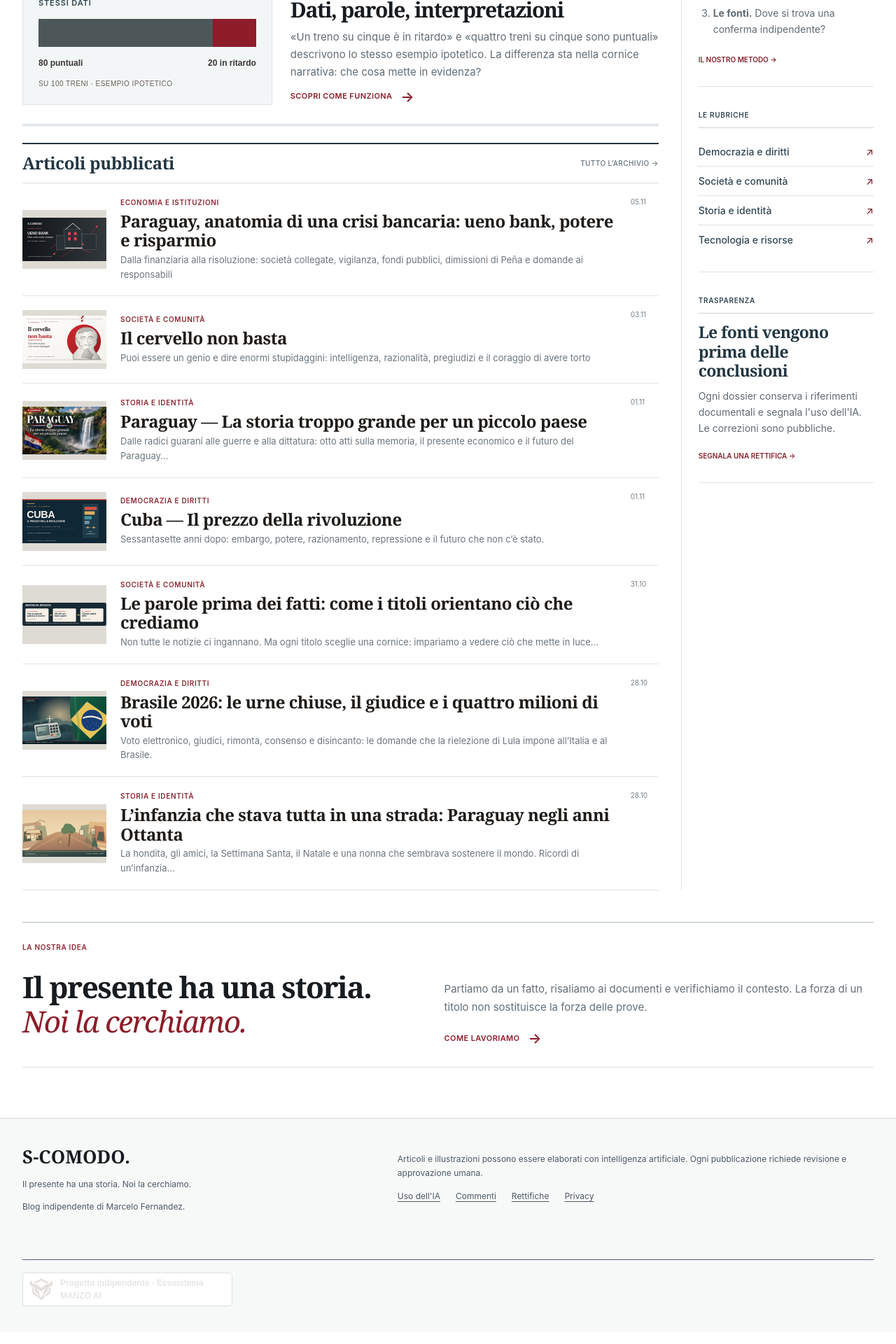
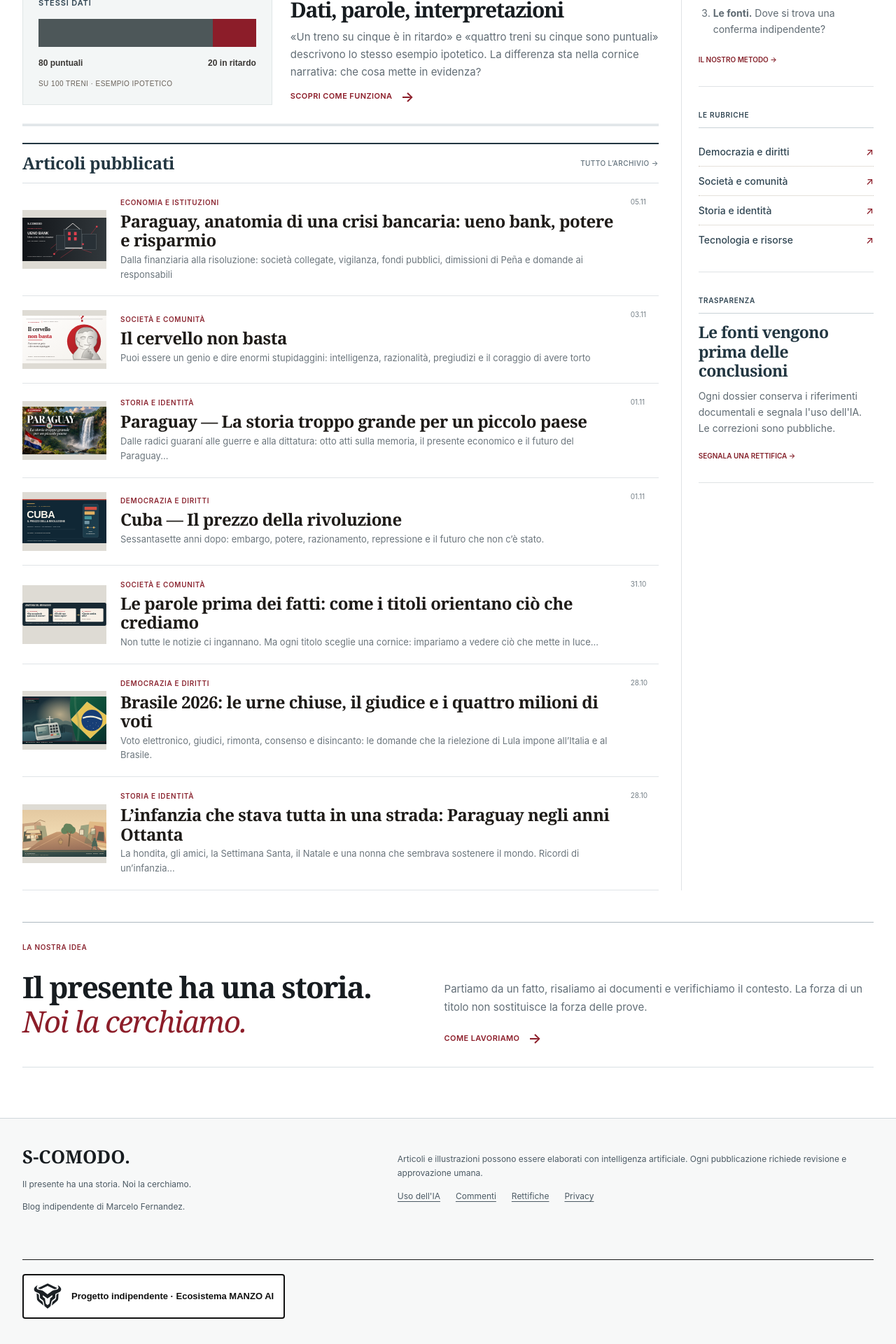
Before and after one commit to manzo8b/s-comodo, a Jekyll site: the page built from index.html, in a window 1280 px wide. Shown: the part 1295-3215 px from the top of the page at 70% size. Built offline with Jekyll 4.4.1, drawn with Linux system fonts in a browser that asks for light colours.

Commit message:
fix(footer): restore dark MANZO AI mark and readable black label

```diff
--- a/assets/css/reading-edition.css
+++ b/assets/css/reading-edition.css
@@ -334,3 +334,54 @@ a:focus-visible,button:focus-visible,input:focus-visible,summary:focus-visible,[
 /* SC015 home: full-width text when lead has no cover */
 .front-lead.front-lead--text-only{display:block;max-width:100%}
 .front-lead--text-only .front-lead-copy{max-width:920px}
+
+/* MANZO AI footer contrast restoration — white card on the light reading edition.
+   The source SVG is dark (#1B2024), so the inherited invert(1) hid the logo. */
+.site-footer .manzo-footer-credit {
+  border-top-color:#191919;
+  padding-top:20px;
+}
+.site-footer .manzo-footer-credit a {
+  display:inline-flex;
+  align-items:center;
+  gap:14px;
+  max-width:380px;
+  min-height:56px;
+  padding:10px 14px;
+  background:#fff;
+  border:2px solid #111;
+  border-radius:4px;
+  color:#101010 !important;
+  text-decoration:none;
+  font-weight:700;
+}
+.site-footer .manzo-footer-credit span {
+  color:#101010 !important;
+  opacity:1;
+  font-size:13px;
+  line-height:1.5;
+  font-weight:700;
+}
+.site-footer .manzo-footer-credit img {
+  width:40px;
+  height:40px;
+  object-fit:contain;
+  opacity:1;
+  filter:none !important;
+}
+.site-footer .manzo-footer-credit a:hover {
+  background:#ff6b00;
+  border-color:#111;
+  color:#080808 !important;
+}
+.site-footer .manzo-footer-credit a:focus-visible {
+  outline:3px solid #b51c2c;
+  outline-offset:3px;
+}
+@media(max-width:680px) {
+  .site-footer .manzo-footer-credit a {
+    max-width:100%;
+    width:100%;
+    padding:12px 14px;
+  }
+}
```
